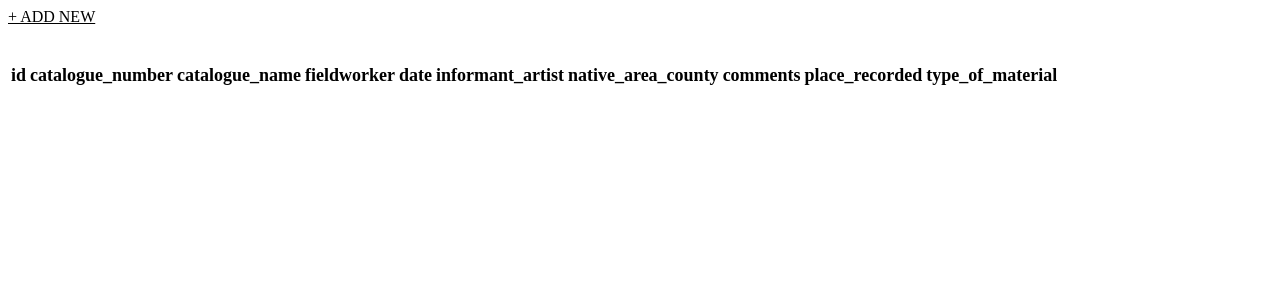
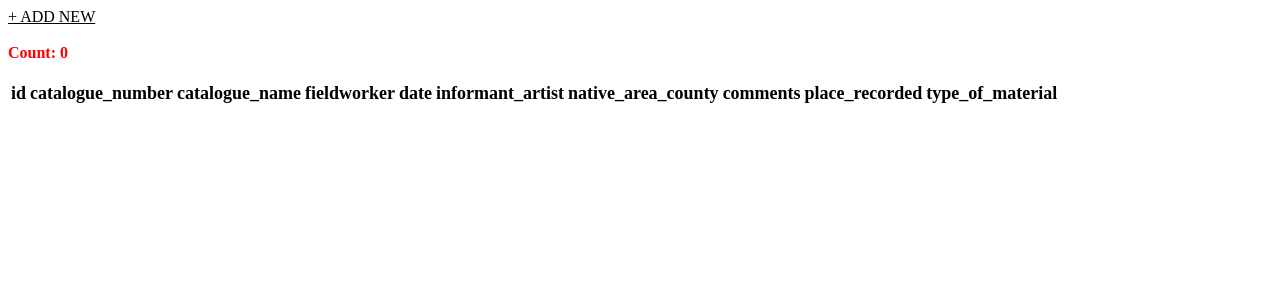
Before and after one commit to UoEMainLibrary/school_of_scottish_studies_archive, a Django app: page /alst_table/ in a window 1280 px wide. Shown: the top 300 px of the page. Run offline with Django 4.2, Linux system fonts and the light colour scheme; data that the repository does not hold is empty; parts of the project's set-up code (start-up, migrations or seed data) failed here and were passed over.

Commit message:
count feature added.

```diff
--- a/sssa_project/sssa_app/templates/alst_table.html
+++ b/sssa_project/sssa_app/templates/alst_table.html
@@ -9,8 +9,9 @@
 
 <a href="{% url 'alst_create_record' %}" style="color:black">+ ADD NEW</a>
 <br>
-<br><br>
-
+<br>
+<p style="color: red; margin: 0px"> <strong>Count: {{ all_count }}</strong></p>
+<br>
 <table>
     <tr>
         <th scope="col" style="font-size: 18px; vertical-align: middle;">id</th>
--- a/sssa_project/sssa_app/templates/forms/alst_record_form.html
+++ b/sssa_project/sssa_app/templates/forms/alst_record_form.html
@@ -55,8 +55,8 @@
     <span style = "align-items: center; display: flex; justify-content: center;">
         <button class="button button1" type="submit">Submit</button>
 
-        <button class="button button3">
-            <a style="text-decoration: none; color: white;" href="{% url 'alst_update_record' alst_record.id %}">DELETE</a>
+        <button class="button button1">
+            <a style="text-decoration: none; color: white;" href="{% url 'alst_table' %}">Cancel</a>
         </button>
     </span>
 </form>
--- a/sssa_project/sssa_app/views.py
+++ b/sssa_project/sssa_app/views.py
@@ -11,9 +11,11 @@ def home (request):
 
 def alst_table(request):
     alst_records = Alst.objects.all() [:5000] #show only 5000 record in the table
+    all_count = Alst.objects.count()
 
     return render(request, "alst_table.html", {
-        "alst_records": alst_records
+        "alst_records": alst_records,
+        "all_count": all_count,
     })
 
 def alst_create_record(request):
```
